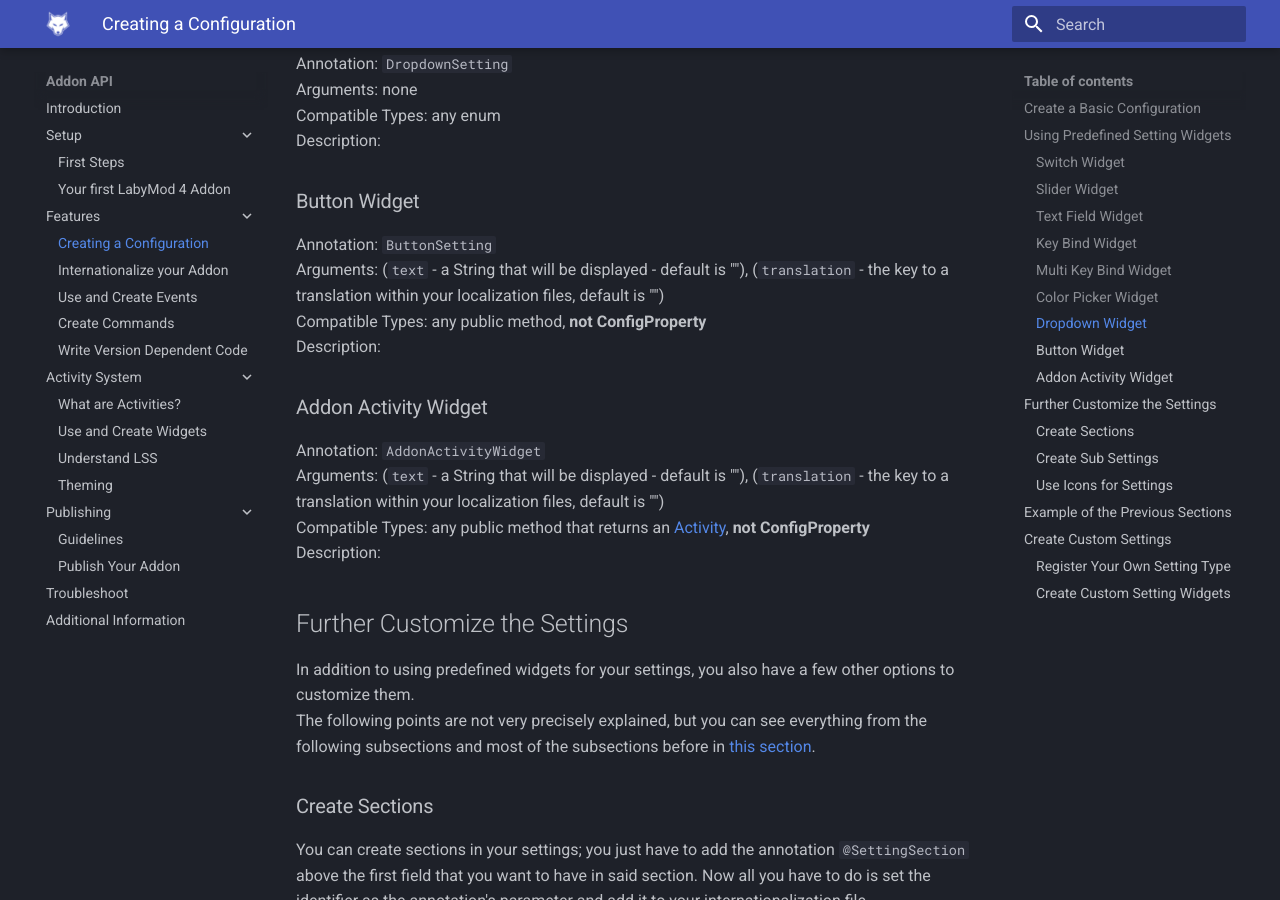
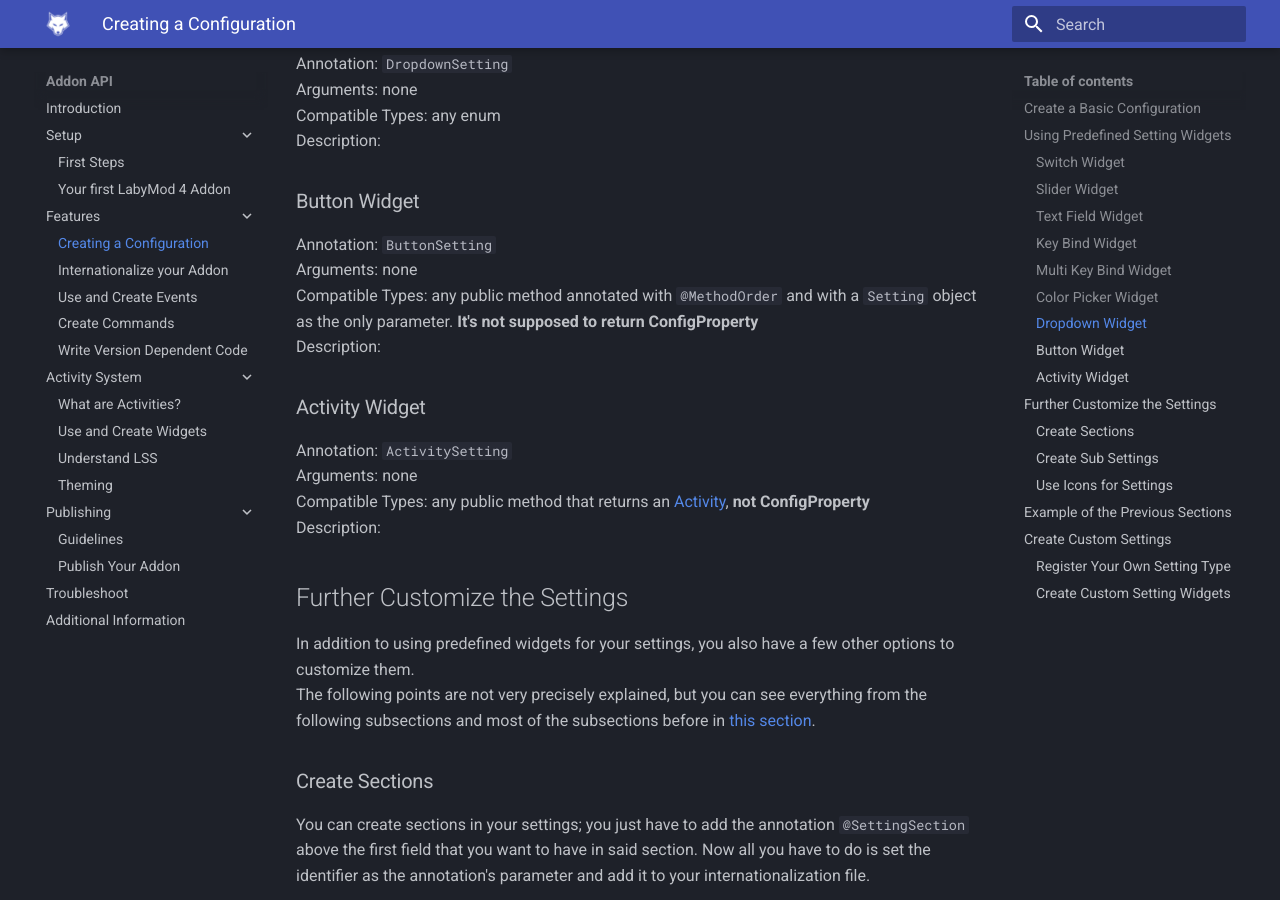
Before and after one commit to LabyMod/labymod4-api-wiki, an MkDocs documentation site: the page built from docs/pages/addon/features/config.md, in a window 1280 px wide and 900 px high, scrolled down 2659 px. Built offline with MkDocs 1.6.1 and Material for MkDocs 9.7.7, drawn with Linux system fonts in a browser that asks for light colours.

Commit message:
Extend compatible type info of button setting Rename deprecated Annotation AddonActivityWidget

```diff
--- a/docs/pages/addon/features/config.md
+++ b/docs/pages/addon/features/config.md
@@ -84,14 +84,14 @@ Description:
 ### Button Widget
 
 Annotation: `ButtonSetting` <br>
-Arguments: (`text` - a String that will be displayed - default is ""), (`translation` - the key to a translation within your localization files, default is "") <br>
-Compatible Types: any public method, <b>not ConfigProperty</b><br>
+Arguments: none <br>
+Compatible Types: any public method annotated with `@MethodOrder` and with a `Setting` object as the only parameter. <b>It's not supposed to return ConfigProperty</b><br>
 Description:
 
-### Addon Activity Widget
+### Activity Widget
 
-Annotation: `AddonActivityWidget` <br>
-Arguments: (`text` - a String that will be displayed - default is ""), (`translation` - the key to a translation within your localization files, default is "") <br>
+Annotation: `ActivitySetting` <br>
+Arguments: none <br>
 Compatible Types: any public method that returns an <a href="#FINAL_LINK_HERE">Activity</a>, <b>not ConfigProperty</b><br>
 Description:
 
```
